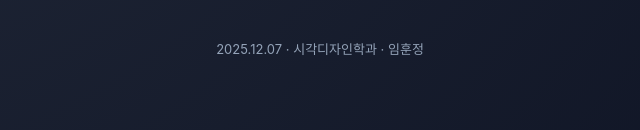
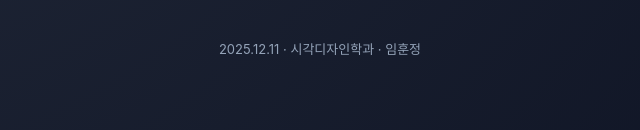
Before and after one commit to godbok25/data-visualization-25_08, a plain HTML site: page index.html in a window 1280 px wide. Shown: the part 670-800 px from the top of the page, 320-960 px from the left. Drawn offline with nearby package versions, Linux system fonts and the light colour scheme; a web font is replaced by a local one.

Commit message:
Add files via upload

```diff
--- a/index.html
+++ b/index.html
@@ -84,7 +84,7 @@
         <p class="subtitle">
           전통문화유산의 조형적·철학적 가치를 현대적 감성으로 재해석하여,<br> 새로운 사용자 경험(UX)과 감성소비 트렌드에 부합하도록 재창조하는 디자인 행위입니다. </p>
       </div>
-      <p class="credit">2025.12.07 · 시각디자인학과 · 임훈정</p>
+      <p class="credit">2025.12.11 · 시각디자인학과 · 임훈정</p>
     </section>
     <!-- ========================
   SECTION 2: 트렌드 데이터 (Existing Content)
```
